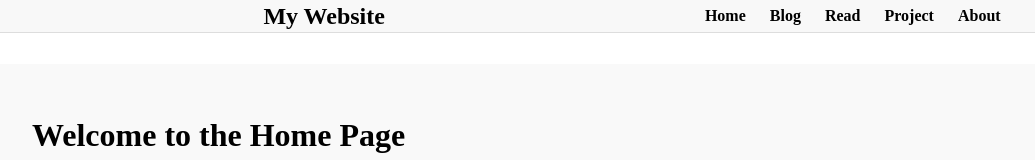
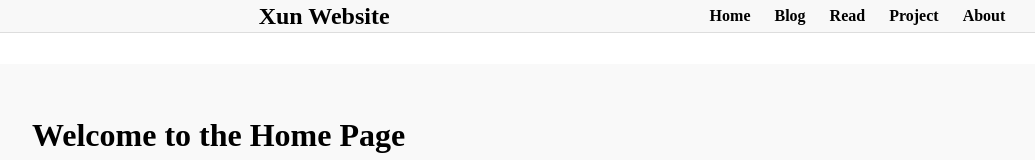
Before and after one commit to xunlei7/xunlei_app, a Svelte app in the folder xunlei.app/: page / in a window 1280 px wide. Shown: the top 160 px of the page, without its empty margins (8-1043 px from the left). Built offline with nearby package versions, Linux system fonts and the light colour scheme.

Commit message:
navigat different pags

```diff
--- a/xunlei.app/src/App.svelte
+++ b/xunlei.app/src/App.svelte
@@ -19,11 +19,12 @@
     };
   </script>
 
-  <Navbar title="My Website" />
+  <Navbar title="Xun Website" />
 
-  <main>
-    <Router {routes} />
-  </main>
+
+<main>
+  <Router {routes}/>
+</main>
 
   <style>
     main {
```
